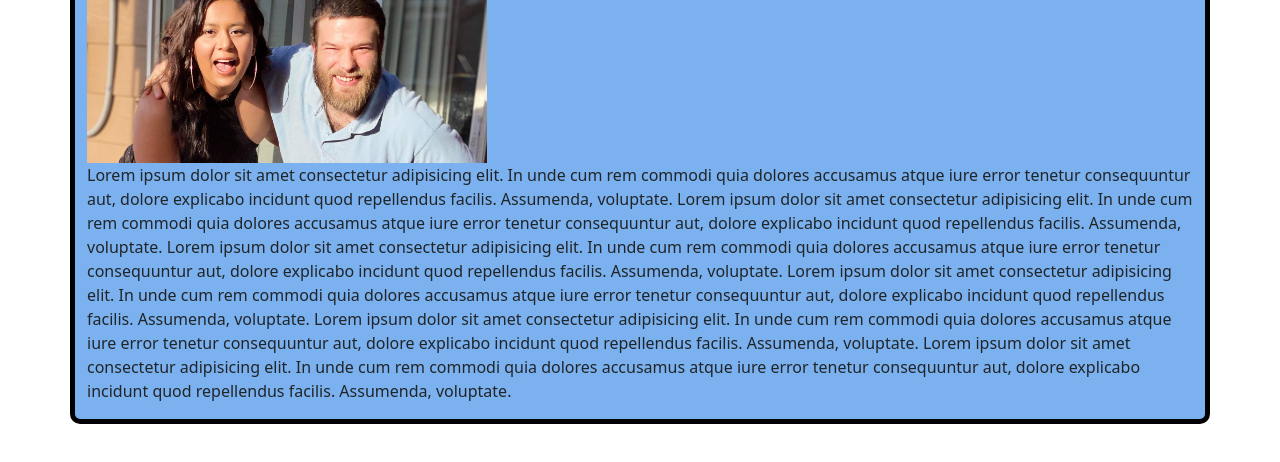
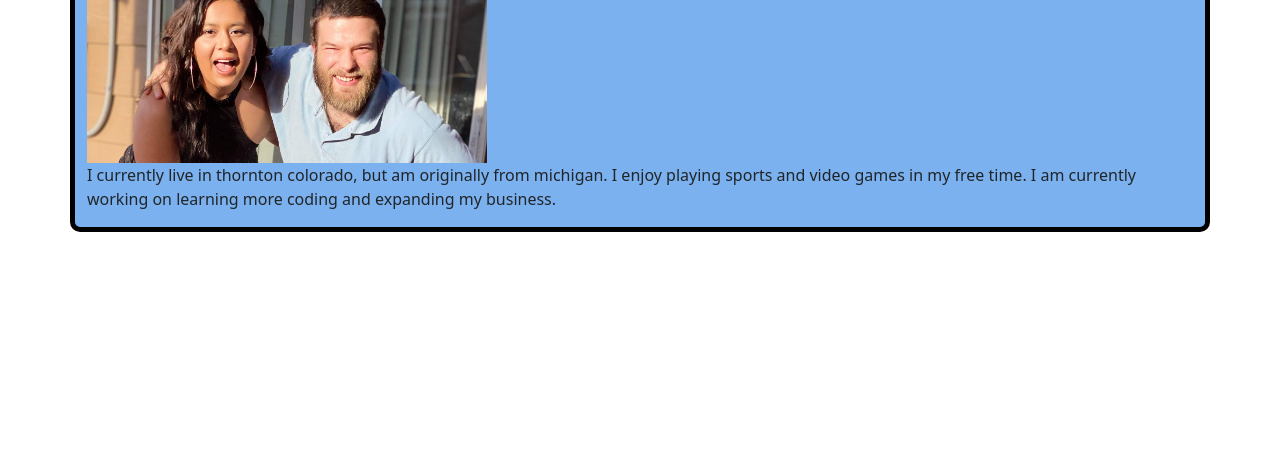
Before and after one commit to trae77/responsivePortfolio, a plain HTML site: page index.html in a window 1280 px wide. Shown: the part 144-606 px from the top of the page. Drawn offline with nearby package versions, Linux system fonts and the light colour scheme.

Commit message:
revised about me

```diff
--- a/index.html
+++ b/index.html
@@ -35,8 +35,9 @@
     <img src="./pictures/grill.jpeg"  alt="grill picture" class="responsive">
 
     <p>
+     I currently live in thornton colorado, but am originally from michigan. I enjoy playing sports and video games in my free time. I am
+     currently working on learning more coding and expanding my business.
 
-      Lorem ipsum dolor sit amet consectetur adipisicing elit. In unde cum rem commodi quia dolores accusamus atque iure error tenetur consequuntur aut, dolore explicabo incidunt quod repellendus facilis. Assumenda, voluptate. Lorem ipsum dolor sit amet consectetur adipisicing elit. In unde cum rem commodi quia dolores accusamus atque iure error tenetur consequuntur aut, dolore explicabo incidunt quod repellendus facilis. Assumenda, voluptate. Lorem ipsum dolor sit amet consectetur adipisicing elit. In unde cum rem commodi quia dolores accusamus atque iure error tenetur consequuntur aut, dolore explicabo incidunt quod repellendus facilis. Assumenda, voluptate. Lorem ipsum dolor sit amet consectetur adipisicing elit. In unde cum rem commodi quia dolores accusamus atque iure error tenetur consequuntur aut, dolore explicabo incidunt quod repellendus facilis. Assumenda, voluptate. Lorem ipsum dolor sit amet consectetur adipisicing elit. In unde cum rem commodi quia dolores accusamus atque iure error tenetur consequuntur aut, dolore explicabo incidunt quod repellendus facilis. Assumenda, voluptate. Lorem ipsum dolor sit amet consectetur adipisicing elit. In unde cum rem commodi quia dolores accusamus atque iure error tenetur consequuntur aut, dolore explicabo incidunt quod repellendus facilis. Assumenda, voluptate.
     </p>
 
 
```
